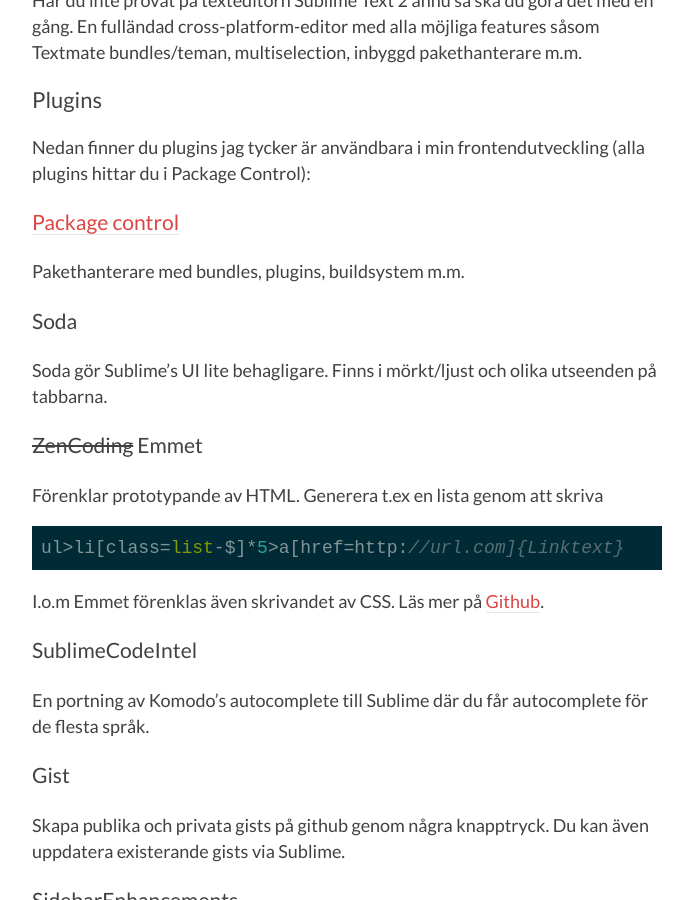
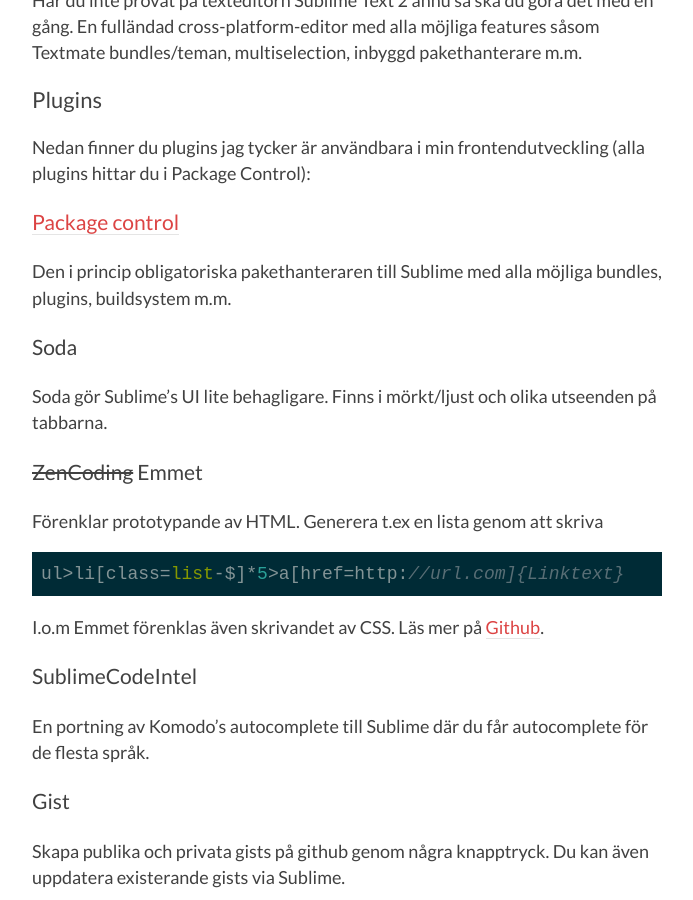
Before and after one commit to wibron/wibron.github.com, a Jekyll site: the page built from _posts/2012-08-22-sublime-text-2.md, in a window 1280 px wide and 900 px high, scrolled down 771 px. Shown: the whole window, without its empty margins (293-986 px from the left). Built offline with Jekyll 4.4.1, drawn with Linux system fonts in a browser that asks for light colours; comment, search, counter and statistics services are not loaded.

Commit message:
Update info about Package Control

```diff
--- a/_posts/2012-08-22-sublime-text-2.md
+++ b/_posts/2012-08-22-sublime-text-2.md
@@ -12,7 +12,7 @@
 Nedan finner du plugins jag tycker är användbara i min frontendutveckling (alla plugins hittar du i Package Control):
 
 ### [Package control](http://wbond.net/sublime_packages/package_control) ###
-Pakethanterare med bundles, plugins, buildsystem m.m.
+Den i princip obligatoriska pakethanteraren till Sublime med alla möjliga bundles, plugins, buildsystem m.m.
 
 ### Soda ###
 Soda gör Sublime's UI lite behagligare. Finns i mörkt/ljust och olika utseenden på tabbarna.
```
